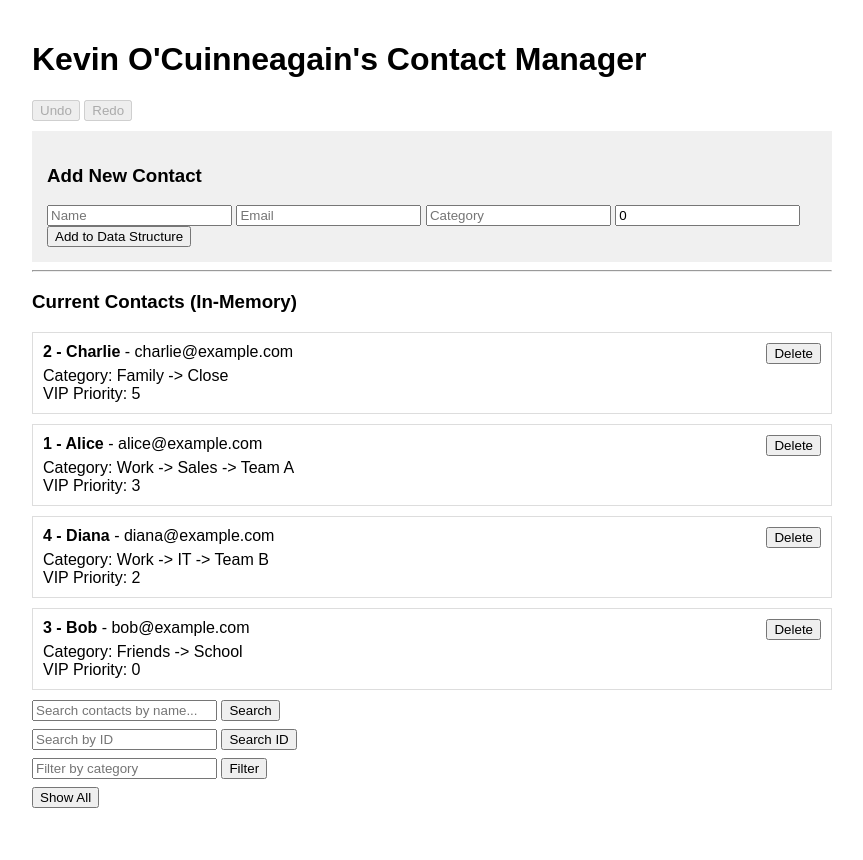
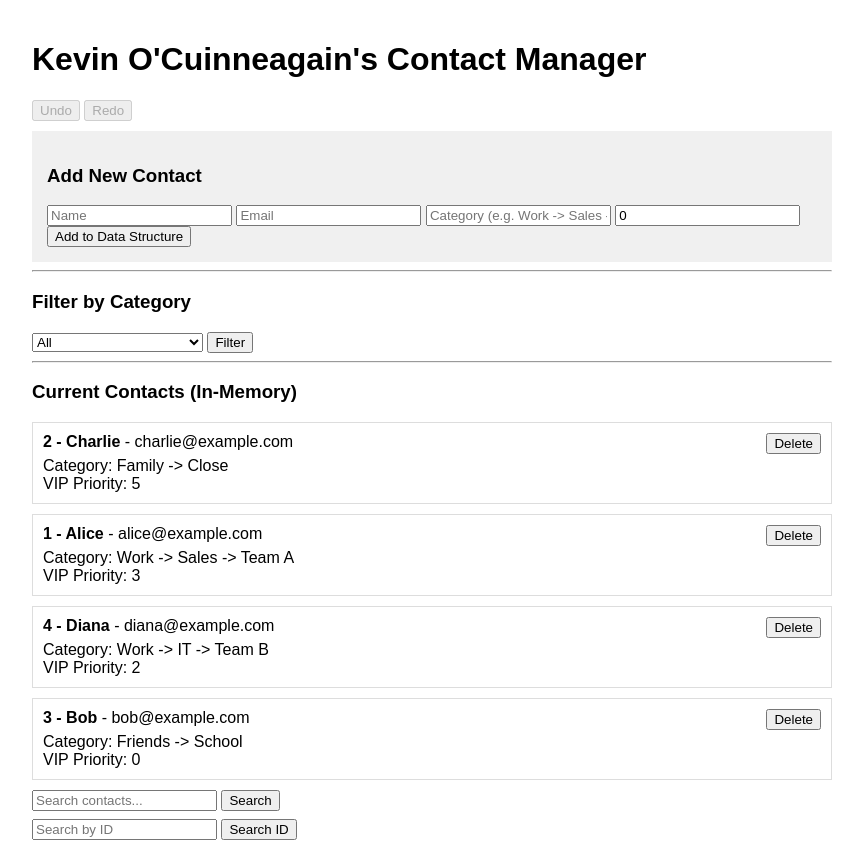
Before and after one commit to kevin-ocuinneagain/cs_course_project, a Flask app: page / in a window 1280 px wide. Shown: the whole page, without its empty margins (208-1071 px from the left). Before the commit the page ends 808 px from the top, so only its background shows below. Run offline with Flask 3, Linux system fonts and the light colour scheme.

Commit message:
Update index.html

```diff
--- a/templates/index.html
+++ b/templates/index.html
@@ -24,7 +24,7 @@
         <form action="/add" method="POST">
             <input type="text" name="name" placeholder="Name" required>
             <input type="email" name="email" placeholder="Email" required>
-            <input type="text" name="category" placeholder="Category" required>
+            <input type="text" name="category" placeholder="Category (e.g. Work -> Sales -> Team A)" required>
             <input type="number" name="vip_priority" placeholder="VIP Priority" min="0" value="0">
             <button type="submit">Add to Data Structure</button>
         </form>
@@ -32,24 +32,43 @@
 
     <hr>
 
+    <h3>Filter by Category</h3>
+    <form action="/filter" method="GET">
+        <select name="category">
+            <option value="">All</option>
+            {% for cat in categories %}
+                <option value="{{ cat }}" {% if cat == current_filter %}selected{% endif %}>
+                    {{ cat }}
+                </option>
+            {% endfor %}
+        </select>
+        <button type="submit">Filter</button>
+    </form>
+
+    <hr>
+
     <h3>Current Contacts (In-Memory)</h3>
     {% for contact in contacts %}
         <div class="card">
             <strong>{{ contact['id'] }} - {{ contact['name'] }}</strong> - {{ contact['email'] }}
+
             <form action="/delete" method="POST" style="display:inline; float:right;">
                 <input type="hidden" name="name" value="{{ contact['name'] }}">
                 <button type="submit">Delete</button>
             </form>
+
             <div style="margin-top: 6px;">Category: {{ contact['category'] }}</div>
             <div>VIP Priority: {{ contact['vip_priority'] }}</div>
+
             <div style="clear:both;"></div>
         </div>
     {% else %}
         <p>No contacts found.</p>
     {% endfor %}
 
+    <!-- Copilot, create a form with a text input based query and a search button-->
     <form action="/search" method="GET">
-        <input type="text" name="query" placeholder="Search contacts by name...">
+        <input type="text" name="query" placeholder="Search contacts...">
         <button type="submit">Search</button>
     </form>
 
@@ -58,13 +77,5 @@
         <button type="submit">Search ID</button>
     </form>
 
-    <form action="/filter" method="GET" style="margin-top: 8px;">
-        <input type="text" name="category" placeholder="Filter by category">
-        <button type="submit">Filter</button>
-    </form>
-
-    <form action="/" method="GET" style="margin-top: 8px;">
-        <button type="submit">Show All</button>
-    </form>
 </body>
 </html>
```
